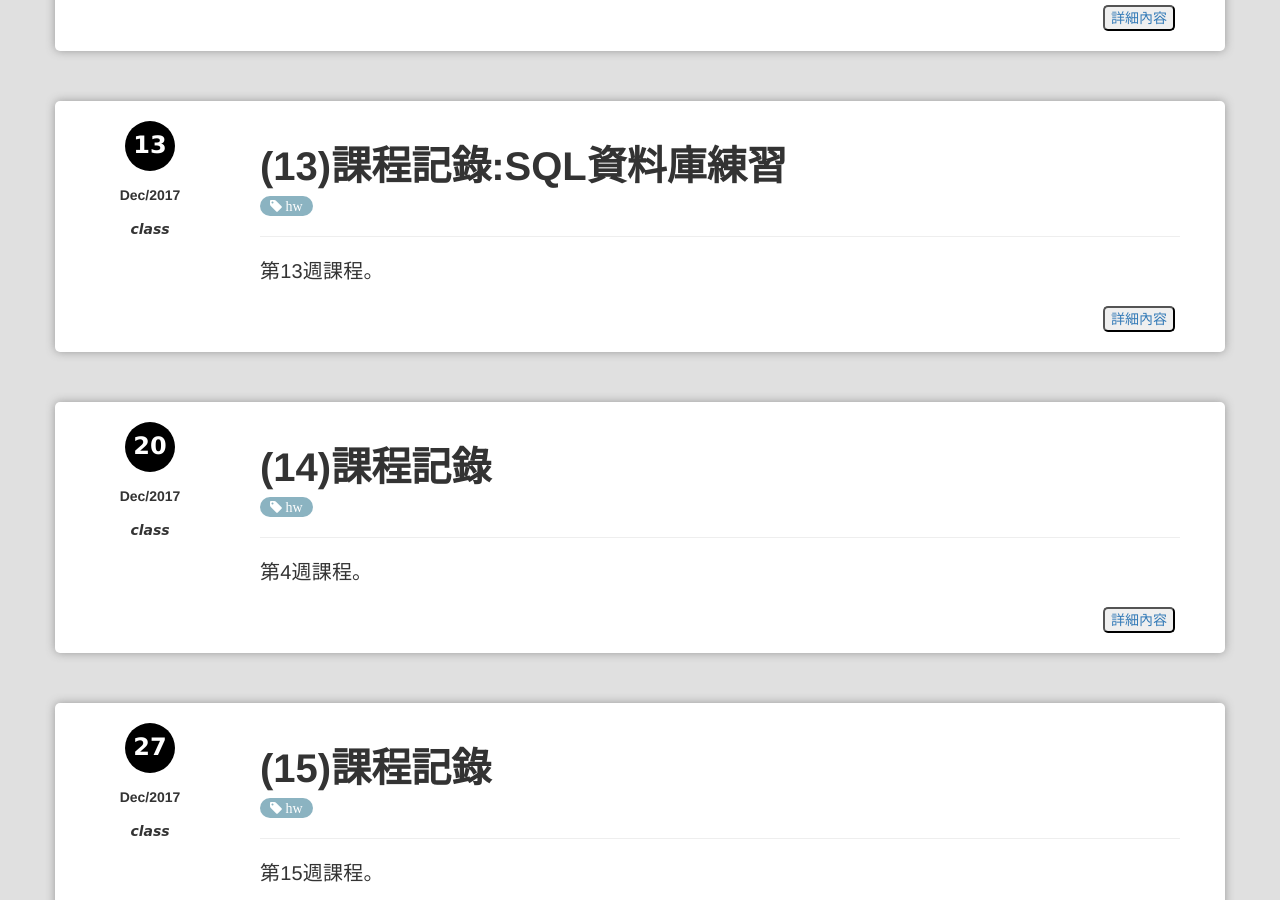
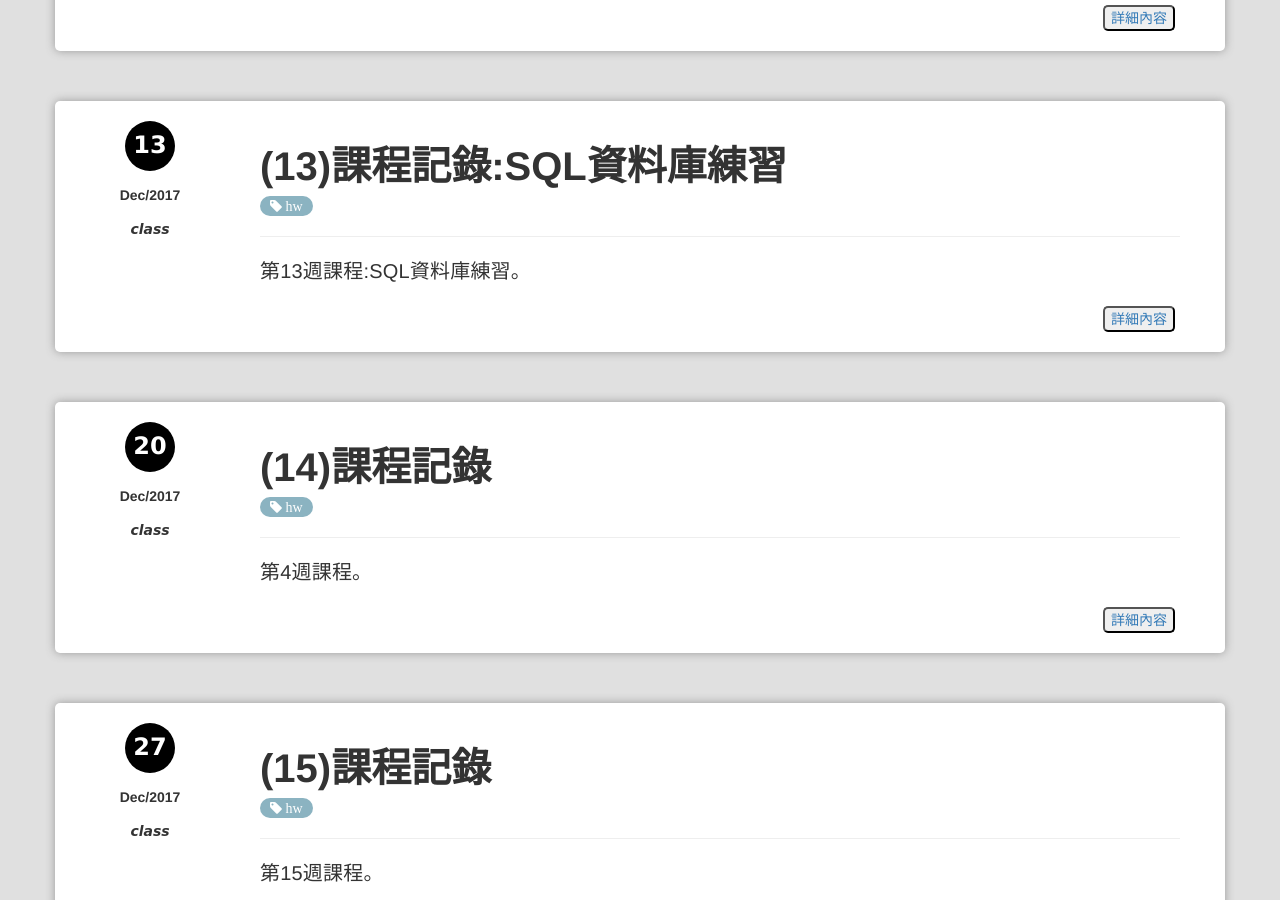
Before and after one commit to wily125/webcourse, a Jekyll site: the page built from index.html, in a window 1280 px wide and 900 px high, scrolled down 3738 px. Built offline with Jekyll 4.4.1, drawn with Linux system fonts in a browser that asks for light colours; Markdown is read by kramdown in place of the engine named in the settings; the list of posts is cut into pages by our own code.

Commit message:
Update 2017-12-13-Class13.md

```diff
--- a/_posts/2017-12-13-Class13.md
+++ b/_posts/2017-12-13-Class13.md
@@ -4,7 +4,7 @@ layout: post
 category: class
 order: 6
 tags: [hw]
-excerpt: "第13週課程。"
+excerpt: "第13週課程:SQL資料庫練習。"
 ---
 網頁系統開發課程記錄
 github帳號及使用github做blog。。
```
